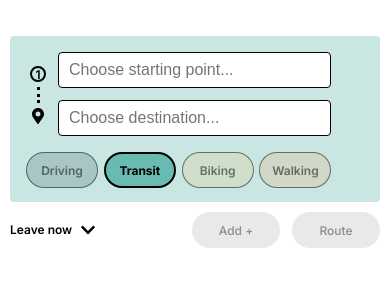
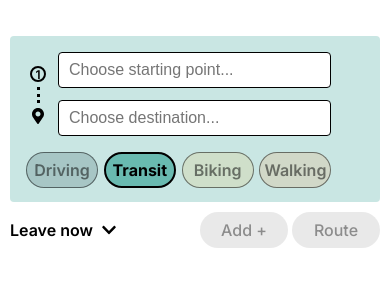
Before and after one commit to tsaruggan/mixed-maps, a Next.js app: page / in a window 390 px wide. Shown: the top 300 px of the page. Built offline with nearby package versions, Linux system fonts and the light colour scheme.

Commit message:
tammy stop reading my commit message

```diff
--- a/src/components/RouteBuilder.js
+++ b/src/components/RouteBuilder.js
@@ -103,7 +103,7 @@ class RouteBuilder extends Component {
                         onOptionChange={this.handleDateTimeOptionChange}
                         onDateChange={this.handleDateTimeChange}
                     />
-                    <div style={{ display: 'flex', justifyContent: 'end', gap: '12px' }}>
+                    <div className={styles.actionButtonHolder}>
                         <ActionButton
                             text={"Add +"}
                             handleOnClick={this.handleAdd}
--- a/src/pages/index.js
+++ b/src/pages/index.js
@@ -8,7 +8,7 @@ import RouteOverview from "@/components/RouteOverview";
 import ErrorModal from "@/components/ErrorModal";
 import LoadingModal from "@/components/LoadingModal"; // Import the new LoadingModal component
 
-import { useState } from 'react';
+import { useState, useRef } from 'react';
 
 import { fetchRoute } from "@/utils/requests";
 
@@ -16,12 +16,16 @@ export default function Home() {
   const [route, setRoute] = useState({ directions: null, duration: null, eta: null });
   const [error, setError] = useState(null);
   const [isLoading, setIsLoading] = useState(false);
+  const routeOverviewRef = useRef(null); // Create a reference
 
   const onRoute = async (addresses, modes, dateTimeOption, dateTIme) => {
     setIsLoading(true);
     try {
       const newRoute = await fetchRoute(addresses, modes, dateTimeOption, dateTIme);
       setRoute(newRoute);
+      if (routeOverviewRef.current) {
+        routeOverviewRef.current.scrollIntoView({ behavior: 'smooth', block: 'start' }); // Scroll into view
+      }
     } catch (error) {
       console.error("Error in fetching route:", error);
       const errorMessage = "It seems the addresses & timing combinations entered were either invalid or could not be processed. Try again by pasting the full correct addresses & make sure the timings make sense."
@@ -50,7 +54,9 @@ export default function Home() {
       <main className={`${styles.main} ${inter.className}`}>
         <div className={styles.panelContainer}>
           <RouteBuilder onRoute={onRoute} />
-          <RouteOverview route={route} />
+          <div ref={routeOverviewRef}> {/* Add the reference here */}
+            <RouteOverview route={route} />
+          </div>
         </div>
         {error && <ErrorModal message={error} onClose={handleCloseModal} />}
         {isLoading && <LoadingModal />} {/* Render LoadingModal when isLoading is true */}
--- a/src/styles/Home.module.css
+++ b/src/styles/Home.module.css
@@ -126,15 +126,25 @@
   cursor: pointer;
 }
 
+.actionButtonHolder {
+  display: flex;
+  justify-content: end;
+  gap: 12px;
+}
+
 @media (max-width: 448px) {
   .modeOptionButton {
     width: 72px;
+  }
+
+  .actionButtonHolder {
+    gap: 4px;
   }
 }
 
 @media (max-width: 375px) {
   .modeOptionButton {
-    width: 64px;
+    width: 68px;
   }
 }
 
@@ -305,6 +315,8 @@
 .dateTimePickerContainer {
   position: relative;
   line-height: 16px;
+  padding-right: 10px;
+  overflow: visible;
 }
 
 .dateTimePickerDropdownToggle {
--- a/src/styles/globals.css
+++ b/src/styles/globals.css
@@ -1,3 +1,4 @@
+
 * {
   box-sizing: border-box;
   padding: 0;
@@ -39,11 +40,41 @@ input[type="submit"]:focus {
 }
 
 
-input[type="text"],
+/* input[type="text"],
 input[type="password"],
 input[type="email"],
 input[type="number"],
 input[type="search"],
 textarea {
-    font-size: 16px; /* Ensure font size is 16px or larger */
+    font-size: 16px;
+} */
+
+/* Media query for smaller devices */
+@media (max-width: 448px) {
+  * {
+    font-size: 16px;
+  }
 }
+
+button:disabled,
+input[type="button"]:disabled,
+input[type="submit"]:disabled {
+  pointer-events: none; /* Prevent pointer events */
+  background-color: #A6A6A6; /* Disabled button background color */
+  color: #f0f0f0; /* Disabled button text color */
+  cursor: not-allowed; /* Disabled button cursor */
+}
+
+button:hover:disabled,
+input[type="button"]:hover:disabled,
+input[type="submit"]:hover:disabled {
+  background-color: #A6A6A6; /* Keep disabled button background color */
+  color: #f0f0f0; /* Keep disabled button text color */
+}
+
+button:focus:disabled,
+input[type="button"]:focus:disabled,
+input[type="submit"]:focus:disabled {
+  outline: none; /* Remove focus outline */
+  box-shadow: none; /* Remove box-shadow */
+}
```
